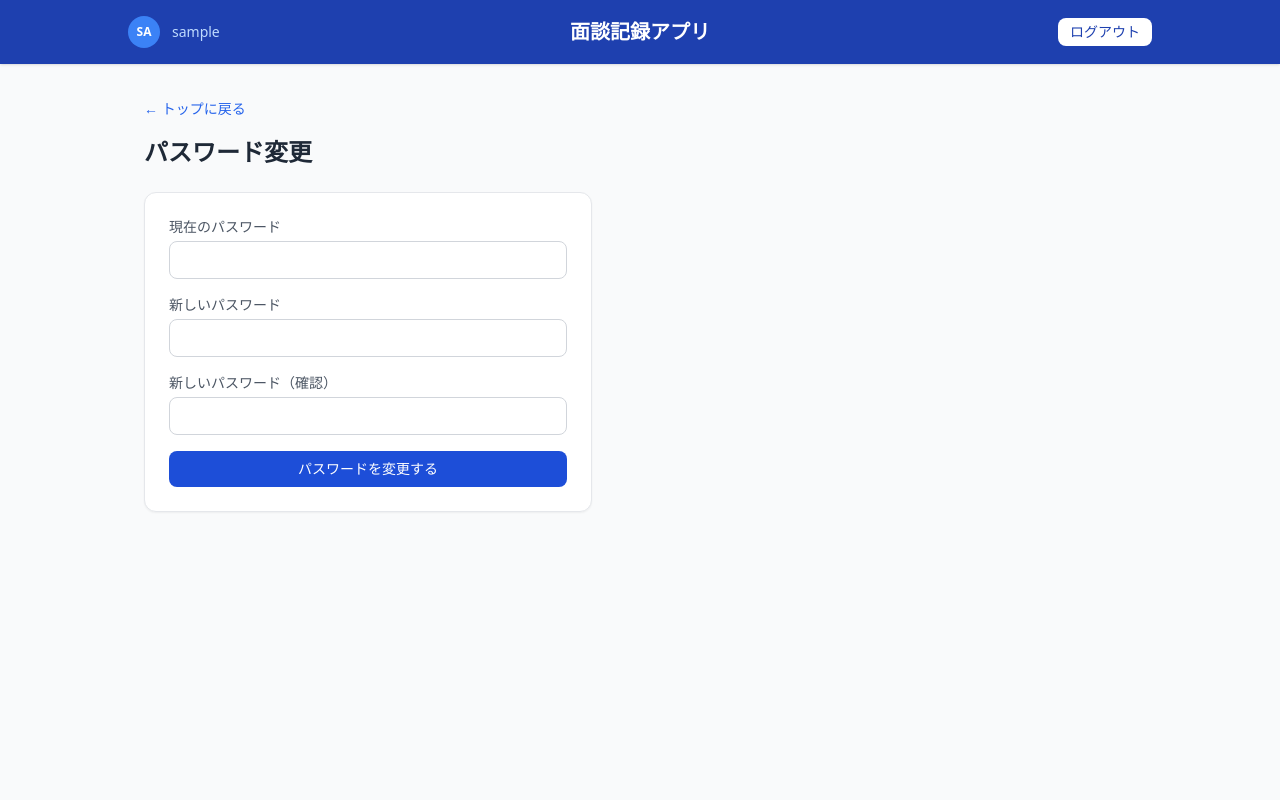
After one commit to Atomic-Bombs/perttime-system, a Flask app: page /change_password in a window 1280 px wide. The commit adds this page. Run offline with Flask 3, Linux system fonts and the light colour scheme; the visitor is signed in with stand-in values (Sample User, id 1); some libraries are stand-ins or nearby versions.

Commit message:
パスワードの変更の追加

```diff
--- a/app.py
+++ b/app.py
@@ -227,6 +227,28 @@ def toggle_admin(user_id):
     flash('権限を変更しました', 'success')
     return redirect(url_for('admin'))
 
+# パスワード変更
+@app.route('/change_password', methods=['GET', 'POST'])
+@login_required
+def change_password():
+    error = None
+    if request.method == 'POST':
+        current_password = request.form['current_password']
+        new_password = request.form['new_password']
+        confirm_password = request.form['confirm_password']
+        if not current_user.check_password(current_password):
+            error = '現在のパスワードが違います'
+        elif new_password != confirm_password:
+            error = '新しいパスワードが一致しません'
+        elif current_user.check_password(new_password):
+            error = '現在と同じパスワードは使用できません'
+        else:
+            current_user.set_password(new_password)
+            db.session.commit()
+            flash('パスワードを変更しました', 'success')
+            return redirect(url_for('index'))
+    return render_template('change_password.html', error=error)
+
 if __name__ == '__main__':
     with app.app_context():
         db.create_all()
--- /dev/null
+++ b/templates/change_password.html
@@ -0,0 +1,58 @@
+<!DOCTYPE html>
+<html lang="ja">
+<head>
+    <meta charset="UTF-8">
+    <title>パスワード変更</title>
+    <script src="https://cdn.tailwindcss.com"></script>
+</head>
+<body class="bg-gray-50 min-h-screen">
+    <header class="bg-blue-800 text-white px-6 py-4 shadow">
+        <div class="flex items-center justify-between max-w-5xl mx-auto">
+            <div class="flex items-center gap-3">
+                <div class="w-8 h-8 rounded-full bg-blue-500 flex items-center justify-center text-xs font-semibold">
+                    {{ current_user.code[:2].upper() }}
+                </div>
+                <span class="text-sm text-blue-200">{{ current_user.code }}</span>
+            </div>
+            <h1 class="text-xl font-semibold absolute left-1/2 transform -translate-x-1/2">面談記録アプリ</h1>
+            <a href="/logout" class="text-sm bg-white text-blue-800 px-3 py-1 rounded-lg hover:bg-blue-50 transition font-medium">ログアウト</a>
+        </div>
+    </header>
+
+    <main class="max-w-5xl mx-auto px-4 py-8">
+        <a href="/" class="text-blue-600 text-sm hover:underline">← トップに戻る</a>
+
+        <h2 class="text-2xl font-semibold text-gray-800 mt-4 mb-6">パスワード変更</h2>
+
+        {% if error %}
+        <div class="bg-red-100 text-red-700 border border-red-300 rounded-lg px-4 py-3 mb-4 text-sm">
+            {{ error }}
+        </div>
+        {% endif %}
+
+        <div class="bg-white rounded-xl shadow-sm border border-gray-200 p-6 max-w-md">
+            <form action="/change_password" method="POST" class="space-y-4">
+                <div>
+                    <label class="block text-sm text-gray-600 mb-1">現在のパスワード</label>
+                    <input type="password" name="current_password" required
+                        class="w-full border border-gray-300 rounded-lg px-4 py-2 text-sm focus:outline-none focus:ring-2 focus:ring-blue-500">
+                </div>
+                <div>
+                    <label class="block text-sm text-gray-600 mb-1">新しいパスワード</label>
+                    <input type="password" name="new_password" required
+                        class="w-full border border-gray-300 rounded-lg px-4 py-2 text-sm focus:outline-none focus:ring-2 focus:ring-blue-500">
+                </div>
+                <div>
+                    <label class="block text-sm text-gray-600 mb-1">新しいパスワード（確認）</label>
+                    <input type="password" name="confirm_password" required
+                        class="w-full border border-gray-300 rounded-lg px-4 py-2 text-sm focus:outline-none focus:ring-2 focus:ring-blue-500">
+                </div>
+                <button type="submit"
+                    class="w-full bg-blue-700 text-white py-2 rounded-lg text-sm hover:bg-blue-800 transition">
+                    パスワードを変更する
+                </button>
+            </form>
+        </div>
+    </main>
+</body>
+</html>
```
Also changed, not shown: templates/admin.html (+6 -4 lines), templates/detail.html (+6 -4 lines), templates/edit.html (+6 -4 lines), templates/index.html (+6 -4 lines).
